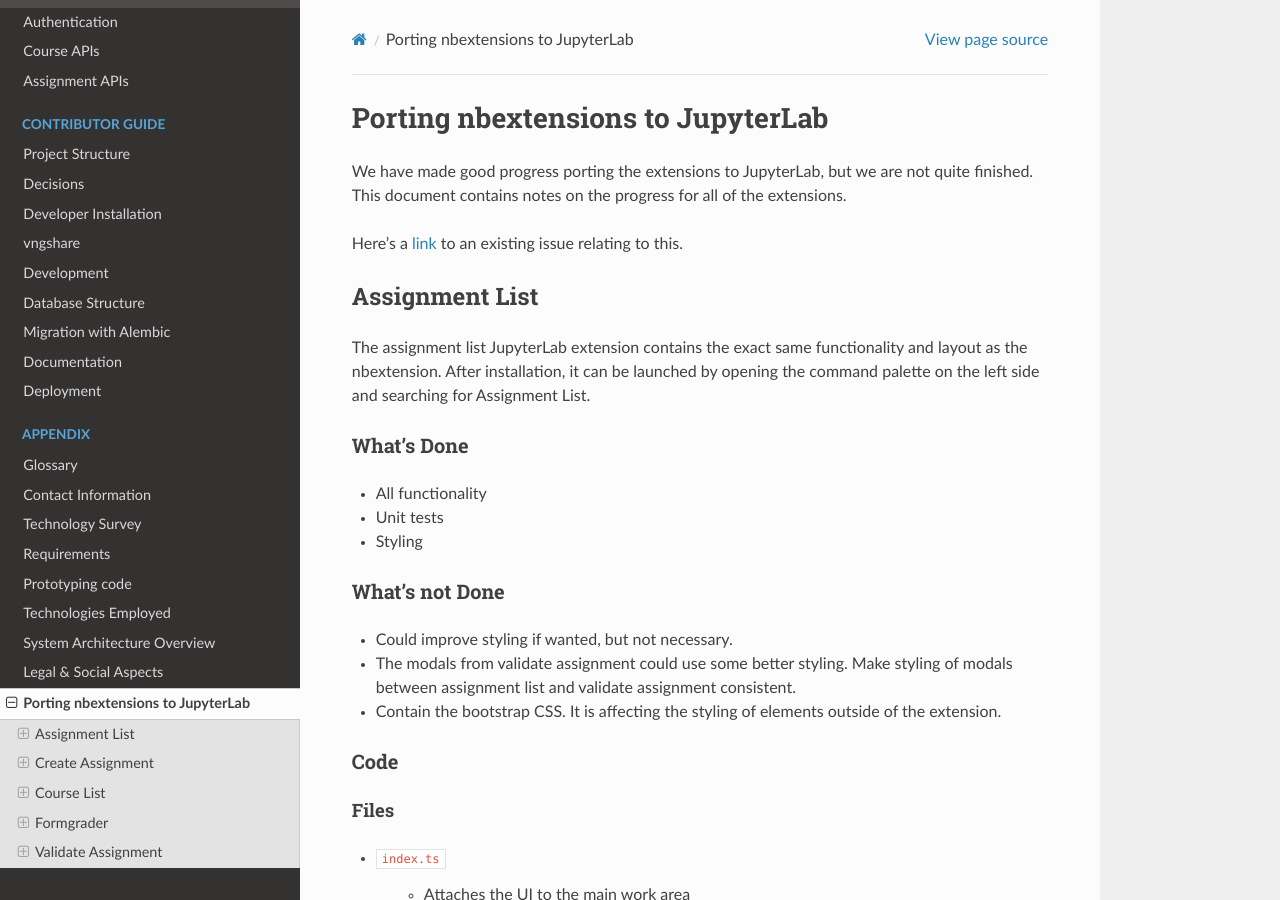
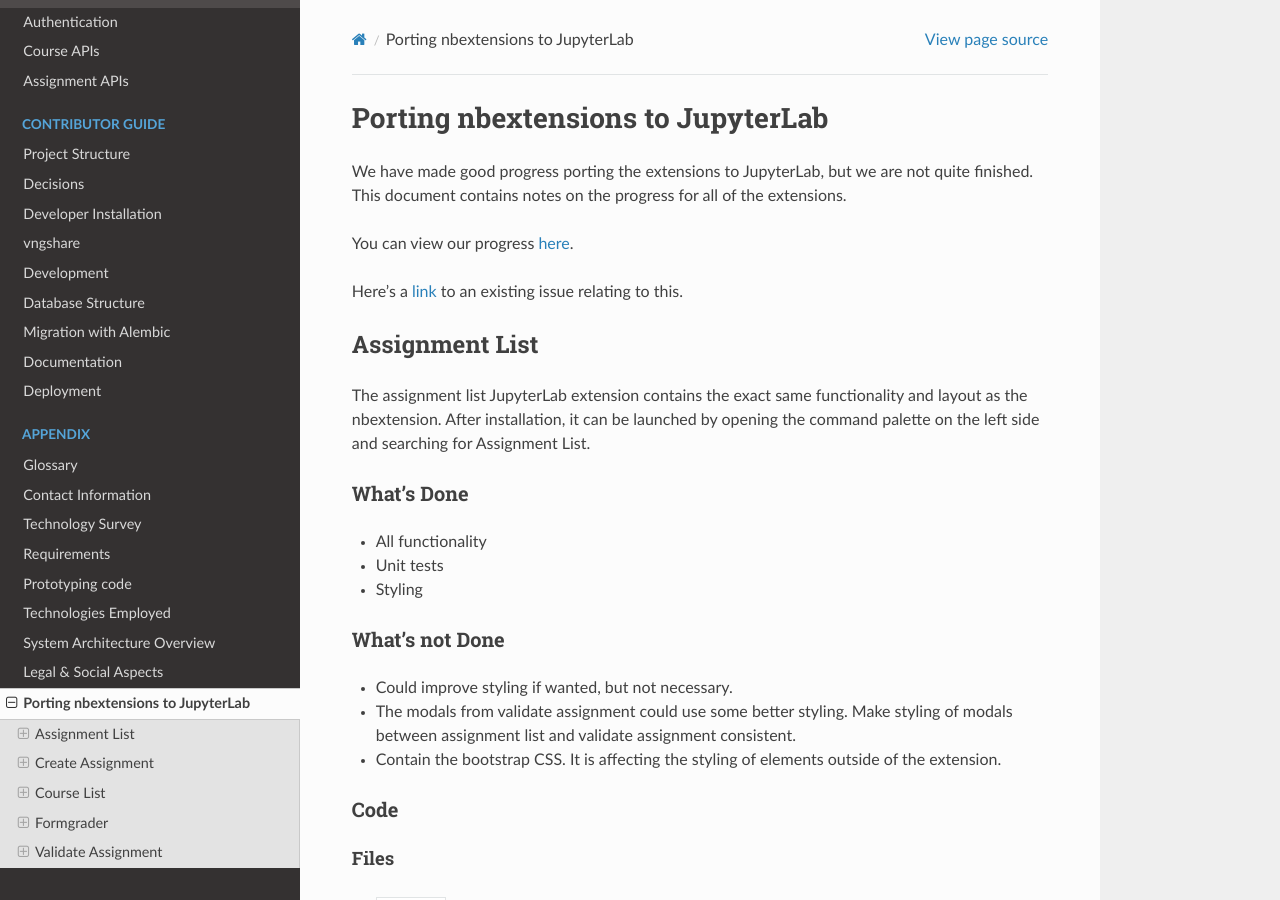
Before and after one commit to LibreTexts/ngshare, a Sphinx documentation site: the page built from docs/appendix/jupyterlab_extensions.rst, in a window 1280 px wide and 900 px high. Built offline with Sphinx 7.4.7 and the Read the Docs theme 2.0.0, drawn with Linux system fonts in a browser that asks for light colours.

Commit message:
add link to lab-common branch

```diff
--- a/docs/appendix/jupyterlab_extensions.rst
+++ b/docs/appendix/jupyterlab_extensions.rst
@@ -2,6 +2,8 @@
 ==================================
 
 We have made good progress porting the extensions to JupyterLab, but we are not quite finished. This document contains notes on the progress for all of the extensions.
+
+You can view our progress `here <https://github.com/lxylxy123456/nbgrader/tree/lab-common>`_.
 
 Here's a `link <https://github.com/jupyter/nbgrader/issues/1006>`_ to an existing issue relating to this.
 
```
